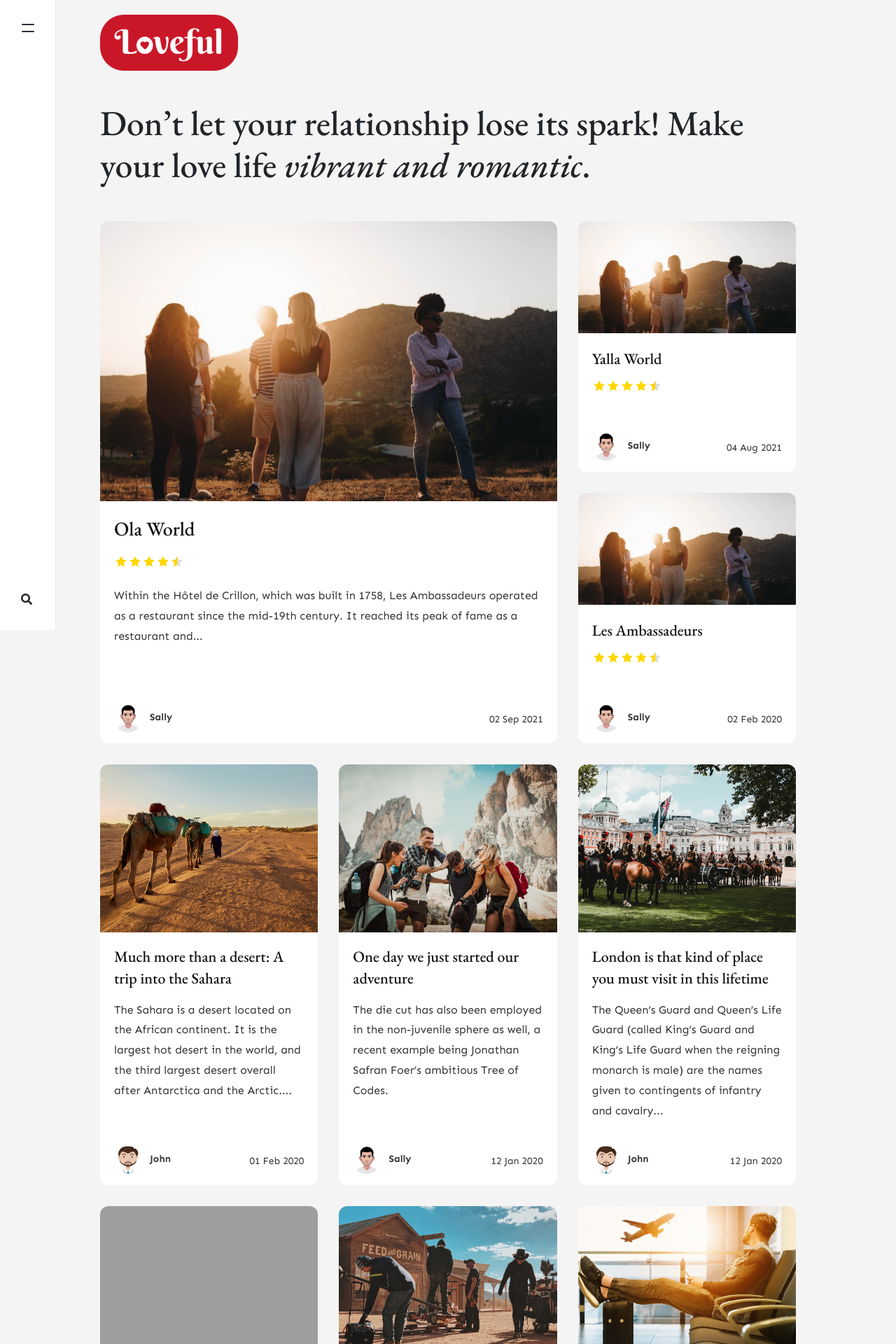
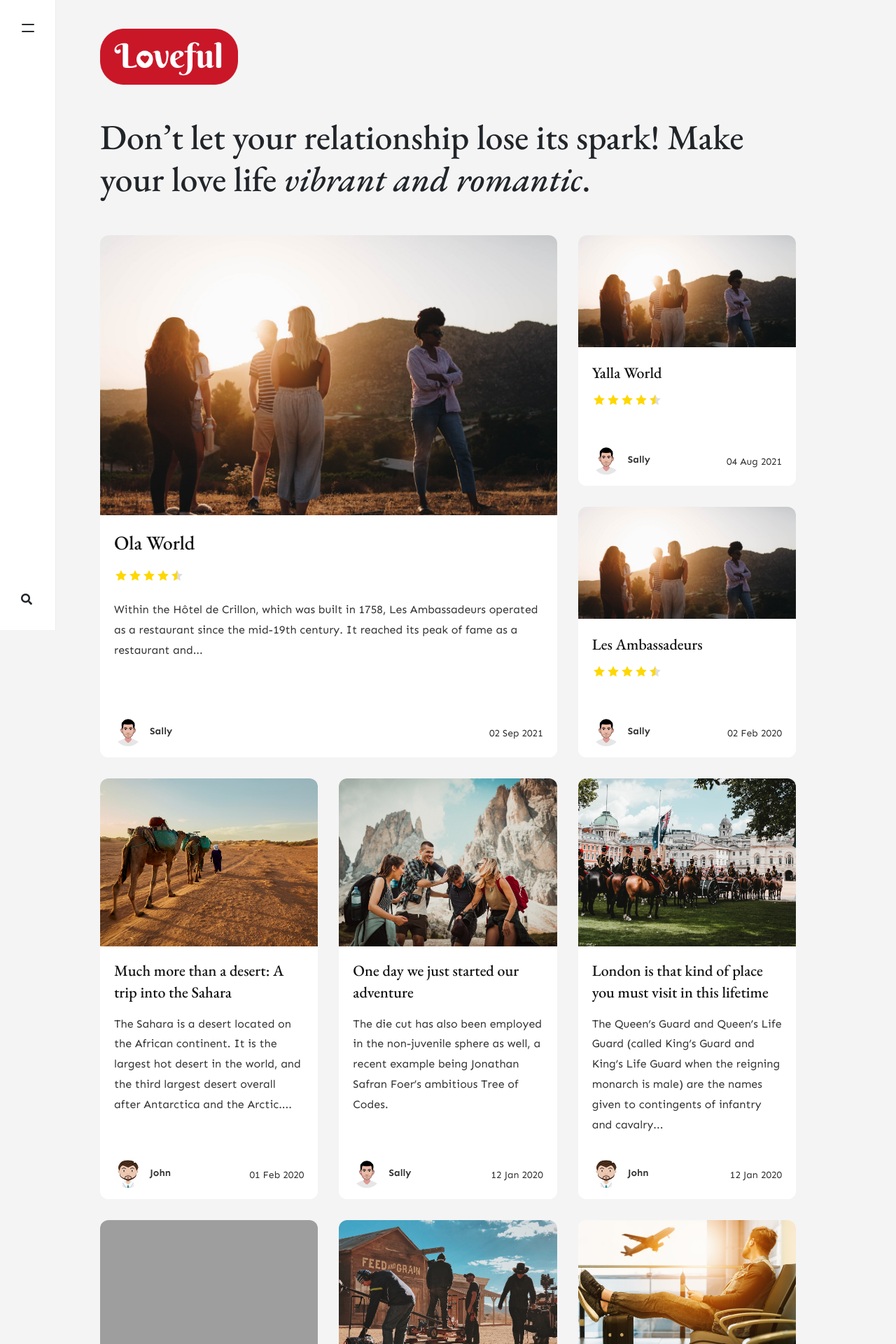
Before and after one commit to stackbit-projects/happy-zebra-28bc2, a Jekyll site: the page built from index.html, in a window 1280 px wide. Shown: the top 1920 px of the page at 70% size. Built offline with Jekyll 4.4.1, drawn with Linux system fonts in a browser that asks for light colours; nearby versions of some CDN libraries; the list of posts is cut into pages by our own code; comment, search, counter and statistics services are not loaded; grey boxes are pictures that could not be loaded.

Commit message:
theme.scss: changed

```diff
--- a/assets/css/theme.scss
+++ b/assets/css/theme.scss
@@ -38,7 +38,7 @@ h1,h2,h3,h4,h5,h6 {
     font-weight:700;
 }
 .site-content {
-    padding-top:0px;
+    padding-top:20px;
 }
 .sitetag {
     font-family:'EB Garamond', serif;
```
